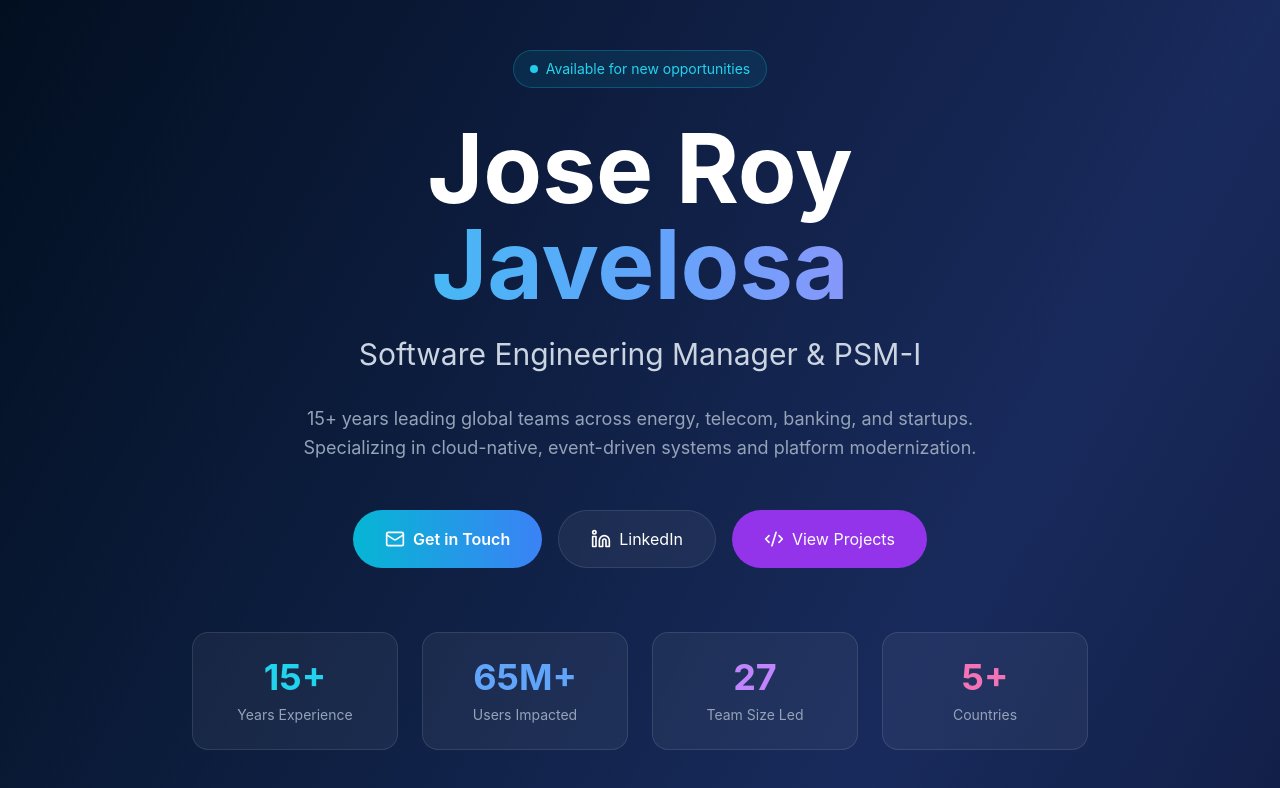
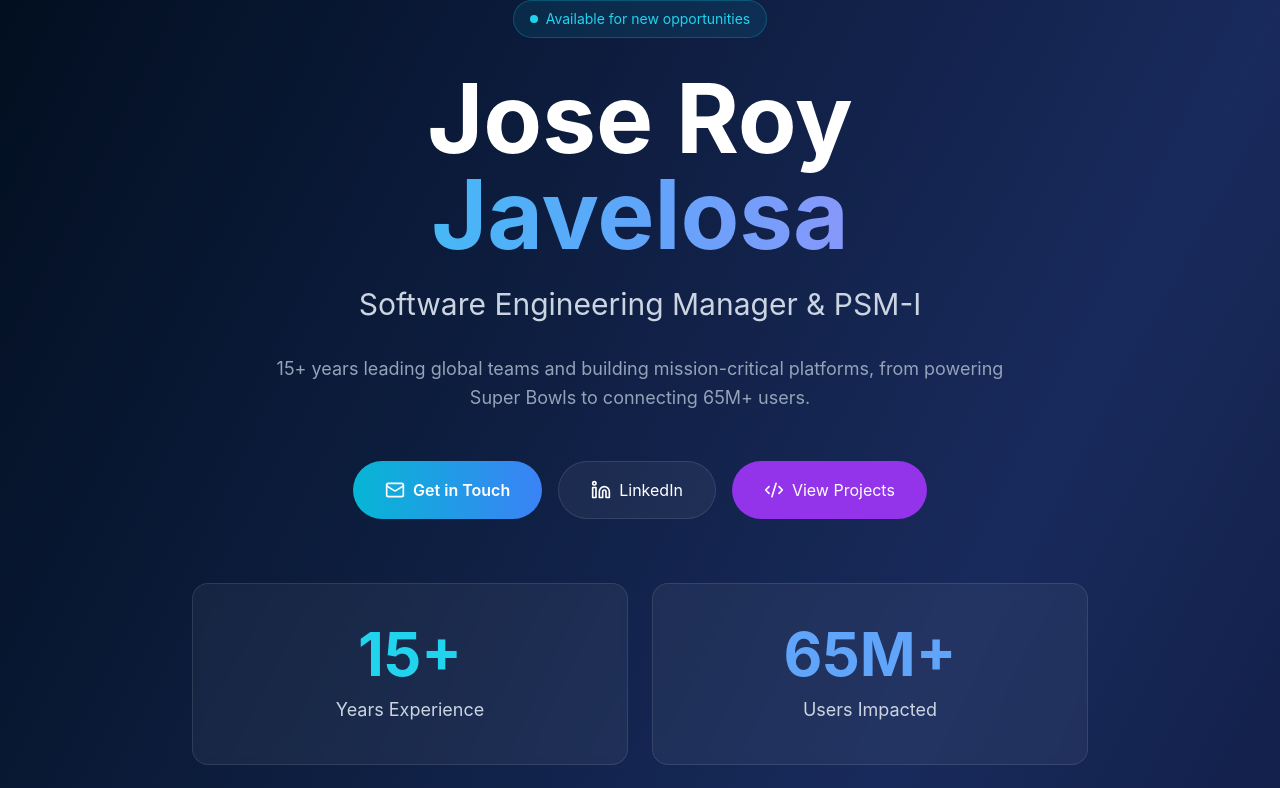
Before and after one commit to royjavelosa/digiport, a React (Vite) app: page / in a window 1280 px wide. Shown: the top 788 px of the page. Built offline with nearby package versions, Linux system fonts and the light colour scheme.

Commit message:
fix: added procfile to fix deployment error related to static files being served

```diff
--- a/package.json
+++ b/package.json
@@ -12,7 +12,8 @@
   "dependencies": {
     "lucide-react": "^0.546.0",
     "react": "^19.1.1",
-    "react-dom": "^19.1.1"
+    "react-dom": "^19.1.1",
+    "serve": "^14.2.5"
   },
   "devDependencies": {
     "@eslint/js": "^9.36.0",
--- a/src/App.jsx
+++ b/src/App.jsx
@@ -44,9 +44,8 @@ const Portfolio = () => {
           </p>
 
           <p className="text-lg text-slate-400 max-w-3xl mx-auto mb-12 leading-relaxed">
-            15+ years leading global teams across energy, telecom, banking, and
-            startups. Specializing in cloud-native, event-driven systems and
-            platform modernization.
+            15+ years leading global teams and building mission-critical
+            platforms, from powering Super Bowls to connecting 65M+ users.
           </p>
 
           <div className="flex flex-wrap gap-4 justify-center mb-16">
@@ -75,22 +74,38 @@ const Portfolio = () => {
             </button>
           </div>
 
-          <div className="grid grid-cols-2 md:grid-cols-4 gap-6 max-w-4xl mx-auto">
-            <div className="p-6 bg-white/5 border border-white/10 rounded-2xl">
-              <div className="text-4xl font-bold text-cyan-400 mb-2">15+</div>
-              <div className="text-slate-400 text-sm">Years Experience</div>
+          <div className="grid grid-cols-2 gap-6 max-w-4xl mx-auto">
+            <div className="p-8 md:p-10 bg-white/5 border border-white/10 rounded-2xl backdrop-blur-sm hover:border-cyan-500/50 transition-all">
+              <div className="text-5xl md:text-6xl font-bold text-cyan-400 mb-3">
+                15+
+              </div>
+              <div className="text-slate-300 text-base md:text-lg">
+                Years Experience
+              </div>
             </div>
-            <div className="p-6 bg-white/5 border border-white/10 rounded-2xl">
-              <div className="text-4xl font-bold text-blue-400 mb-2">65M+</div>
-              <div className="text-slate-400 text-sm">Users Impacted</div>
+            <div className="p-8 md:p-10 bg-white/5 border border-white/10 rounded-2xl backdrop-blur-sm hover:border-blue-500/50 transition-all">
+              <div className="text-5xl md:text-6xl font-bold text-blue-400 mb-3">
+                65M+
+              </div>
+              <div className="text-slate-300 text-base md:text-lg">
+                Users Impacted
+              </div>
             </div>
-            <div className="p-6 bg-white/5 border border-white/10 rounded-2xl">
-              <div className="text-4xl font-bold text-purple-400 mb-2">27</div>
-              <div className="text-slate-400 text-sm">Team Size Led</div>
+            <div className="p-8 md:p-10 bg-white/5 border border-white/10 rounded-2xl backdrop-blur-sm hover:border-purple-500/50 transition-all">
+              <div className="text-5xl md:text-6xl font-bold text-purple-400 mb-3">
+                27
+              </div>
+              <div className="text-slate-300 text-base md:text-lg">
+                Team Size Led
+              </div>
             </div>
-            <div className="p-6 bg-white/5 border border-white/10 rounded-2xl">
-              <div className="text-4xl font-bold text-pink-400 mb-2">5+</div>
-              <div className="text-slate-400 text-sm">Countries</div>
+            <div className="p-8 md:p-10 bg-white/5 border border-white/10 rounded-2xl backdrop-blur-sm hover:border-pink-500/50 transition-all">
+              <div className="text-5xl md:text-6xl font-bold text-pink-400 mb-3">
+                5+
+              </div>
+              <div className="text-slate-300 text-base md:text-lg">
+                Countries
+              </div>
             </div>
           </div>
         </div>
```
Also changed, not shown: 2 other files (tests, documents, lock files or other folders).
